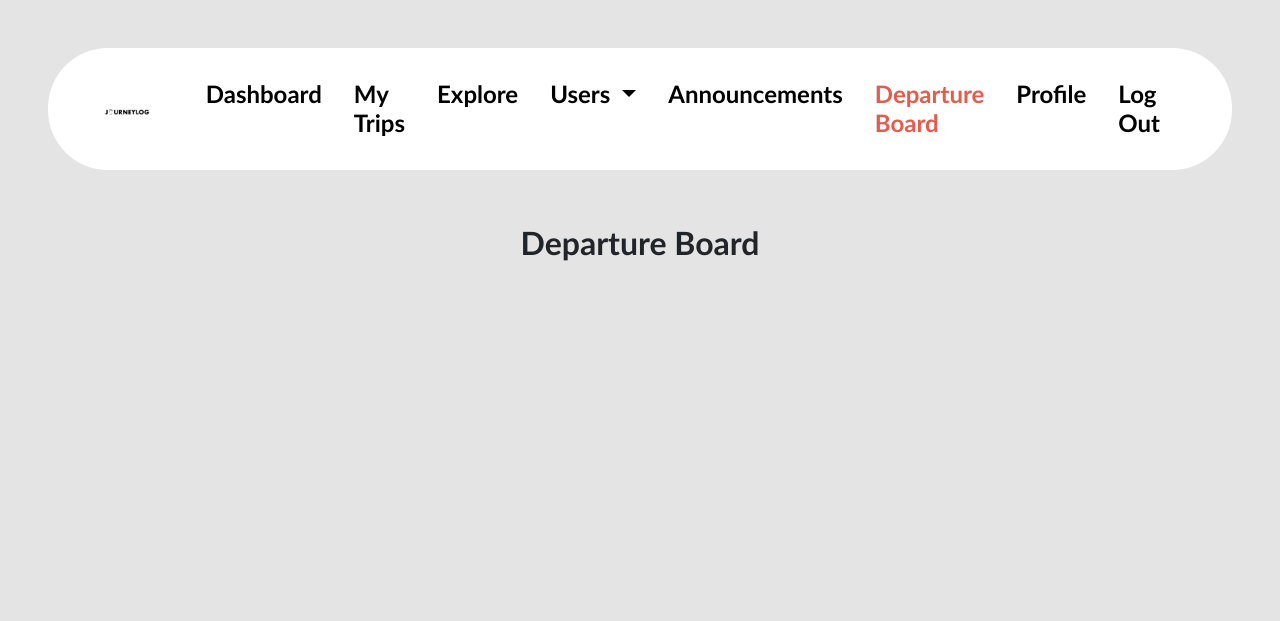
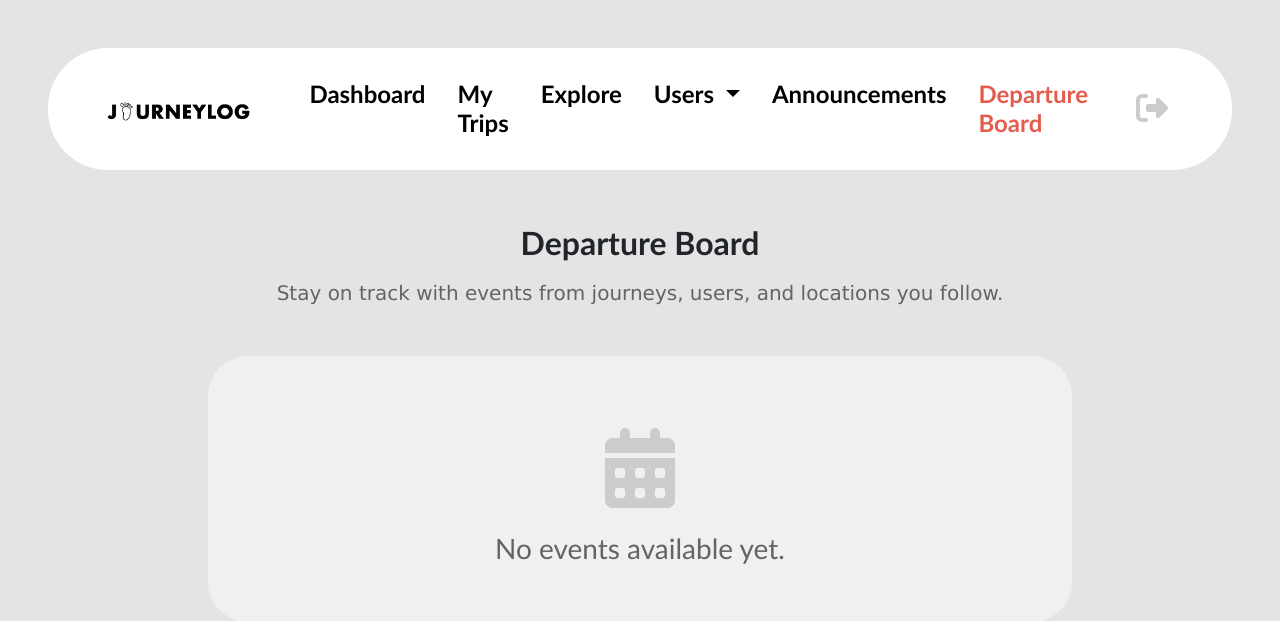
Before and after one commit to lin-du-1157599/project2, a Flask app: template app/templates/departure_board/departure_board.html in a window 1280 px wide. Shown: the top 621 px of the page. Run offline with Flask 3, Linux system fonts and the light colour scheme; the template is opened without the code that fills it, so the values that code supplies are empty; the visitor is signed in with stand-in values (Sample User, id 1).

Commit message:
Add Font Awesome icons and enhance departure board layout

```diff
--- a/app/routes/user.py
+++ b/app/routes/user.py
@@ -79,7 +79,7 @@ def login():
             # Attempt to validate the login details against the database.
             with db.get_cursor() as cursor:
                 cursor.execute('''
-                            SELECT user_id, username, password_hash, role, status, subscription_status
+                            SELECT user_id, username, password_hash, role, status, subscription_status, profile_image
                             FROM users
                             WHERE username = %s;
                             ''', (username,))
@@ -100,6 +100,7 @@ def login():
                         session[constants.USERNAME] = account[constants.USERNAME]
                         session[constants.USER_ROLE] = account[constants.USER_ROLE]
                         session[constants.USER_SUBSCRIPTION_STATUS] = account[constants.USER_SUBSCRIPTION_STATUS]
+                        session[constants.USER_PROFILE_IMAGE] = account[constants.USER_PROFILE_IMAGE]
 
                         return redirect(user_home_url())
                     else:
--- a/app/templates/base/userbase.html
+++ b/app/templates/base/userbase.html
@@ -245,11 +245,19 @@
                     <ul class="navbar-nav me-auto">
 					</ul>
 					<ul class="navbar-nav">
-						<li class="nav-item p-2">
-							<h4 class="fw-bold m-0"><a class="nav-link{{' active' if active_page=='profile' else ''}}" href="{{ url_for('profile') }}">Profile</a></h4>
+						<li class="nav-item">
+							<a class="nav-link{{ ' active' if active_page == 'profile' else '' }}" href="{{ url_for('profile') }}">
+                                <img src="/static/uploads/{{ session['profile_image'] }}"
+                                     class="img-fluid rounded-circle"
+                                     style="width: 50px; height: 50px; object-fit: cover;"
+                                     onError="this.style.display='none'; this.nextElementSibling.style.display='block';">
+                                <div class="bg-secondary rounded-circle" style="width: 50px; height: 50px; display: none;"></div>
+                            </a>
 						</li>
-						<li class="nav-item p-2">
-							<h4 class="fw-bold m-0"><a class="nav-link" href="{{ url_for('logout') }}">Log Out</a></h4>
+						<li class="nav-item d-flex align-items-center">
+							<a class="nav-link ms-2" href="{{ url_for('logout') }}">
+                                <i class="fas fa-sign-out-alt fa-2x" style="color: #ccc;"></i>
+                            </a>
 						</li>
 					</ul>
 				</div>
--- a/app/templates/departure_board/departure_board.html
+++ b/app/templates/departure_board/departure_board.html
@@ -10,6 +10,13 @@
 
 <section class="container col-lg-9 col-md-10 col-sm-12 mx-auto p-5">
     <h2 class="text-center align-middle fw-bold py-2">Departure Board</h2>
+    <p class="text-center align-middle lead text-muted">Stay on track with events from journeys, users, and locations you follow.</p>
+
+    <!-- No announcements message -->
+    <div class="text-center my-5 py-5" style="background-color: #f0f0f0; border-radius: 40px;">
+        <i class="fas fa-calendar-alt fa-5x my-4" style="color: #ccc;"></i>
+        <h3 class="text-muted">No events available yet.</h3>
+    </div>
 </section>
 
 {% endblock %}
--- a/app/templates/home/admin_home.html
+++ b/app/templates/home/admin_home.html
@@ -6,6 +6,8 @@
 {% set active_page = 'home' %}
 
 {% block content %}
+<link rel="stylesheet" href="https://cdnjs.cloudflare.com/ajax/libs/font-awesome/6.4.0/css/all.min.css">
+
 <section class="container pt-2 text-center">
     <div class="row justify-content-center m-4" style="padding: 8%; border-radius: 40px; background-image: url('/static/images/dashboard_bg.jpg'); background-size: cover; background-position: center;">
         <div class="col-lg-10">
--- a/app/templates/home/editor_home.html
+++ b/app/templates/home/editor_home.html
@@ -5,6 +5,8 @@
 {% set active_page = 'home' %}
 
 {% block content %}
+<link rel="stylesheet" href="https://cdnjs.cloudflare.com/ajax/libs/font-awesome/6.4.0/css/all.min.css">
+
 <section class="container pt-2 text-center">
     <div class="row justify-content-center m-4" style="padding: 8%; border-radius: 40px; background-image: url('/static/images/dashboard_bg.jpg'); background-size: cover; background-position: center;">
         <div class="col-lg-10">
--- a/app/templates/home/traveller_home.html
+++ b/app/templates/home/traveller_home.html
@@ -5,6 +5,8 @@
 {% set active_page = 'home' %}
 
 {% block content %}
+<link rel="stylesheet" href="https://cdnjs.cloudflare.com/ajax/libs/font-awesome/6.4.0/css/all.min.css">
+
 <section class="container pt-2 text-center">
     <div class="row justify-content-center m-4" style="padding: 8%; border-radius: 40px; background-image: url('/static/images/dashboard_bg.jpg'); background-size: cover; background-position: center;">
         <div class="col-lg-10">
```
